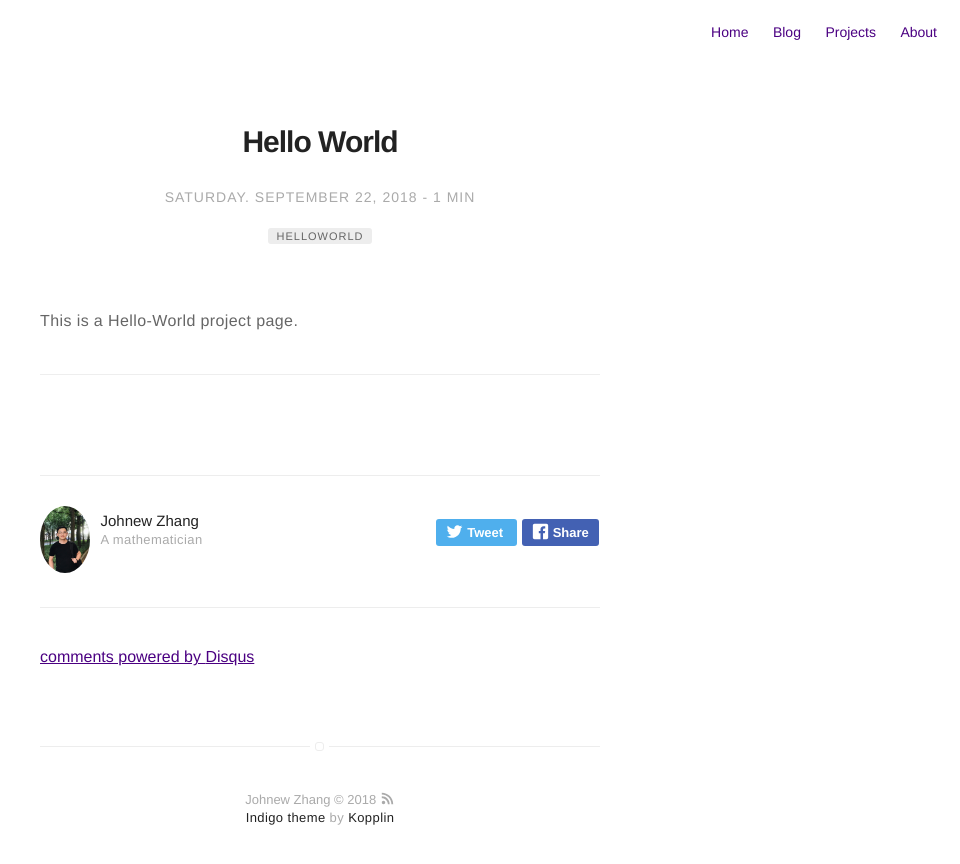
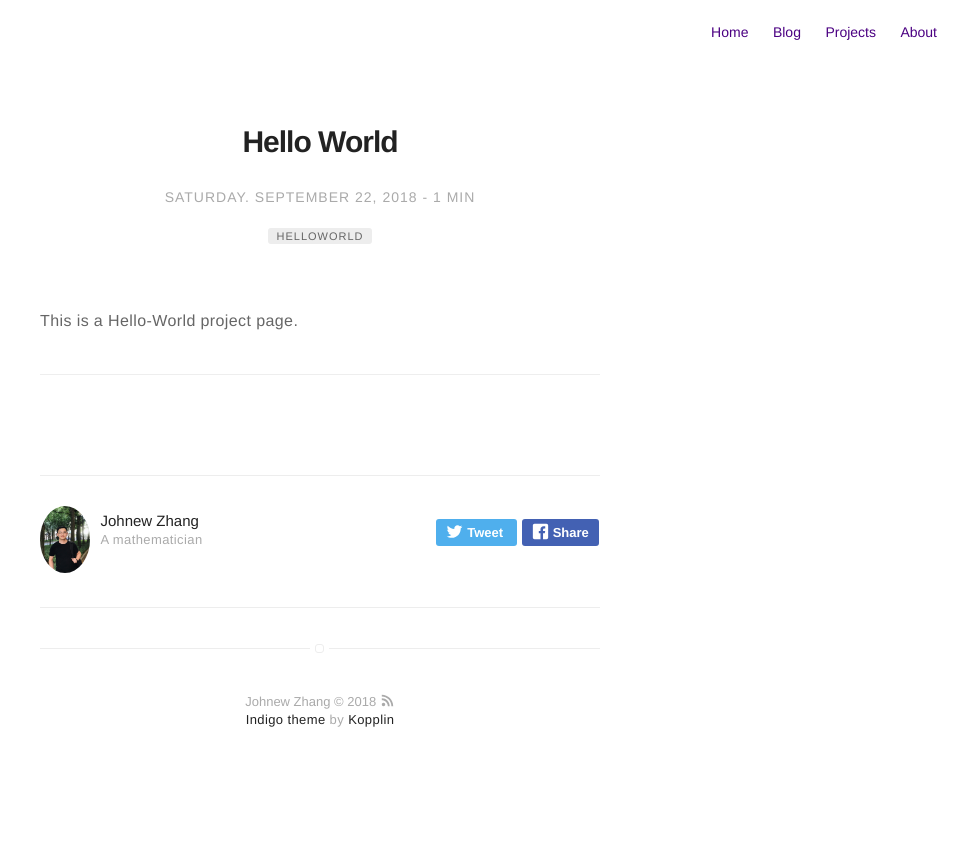
Before and after one commit to WizardKingZ/WizardKingZ.github.io, a Jekyll site: the page built from _posts/2018-09-22-HelloWorld-Project.markdown, in a window 1280 px wide. Shown: the top 864 px of the page, without its empty margins (320-1280 px from the left). Built offline with Jekyll 4.4.1, drawn with Linux system fonts in a browser that asks for light colours; comment, search, counter and statistics services are not loaded; some of the changed lines change nothing that is shown.

Commit message:
Update _config.yml

```diff
--- a/_config.yml
+++ b/_config.yml
@@ -29,9 +29,9 @@
 # analytics-piwik-id: 1
 
 # if you don't want comments in your posts, leave categories empty
-disqus:
-  shortname: johnewzhang # enter this from your disqus account
-  categories: [blog, project] # only show disqus for posts that have these categories
+# disqus:
+#  shortname: johnewzhang # enter this from your disqus account
+#  categories: [] # only show disqus for posts that have these categories
 
 # if you don't have any of social below, comment the line
 facebook: johnewzhang
```
